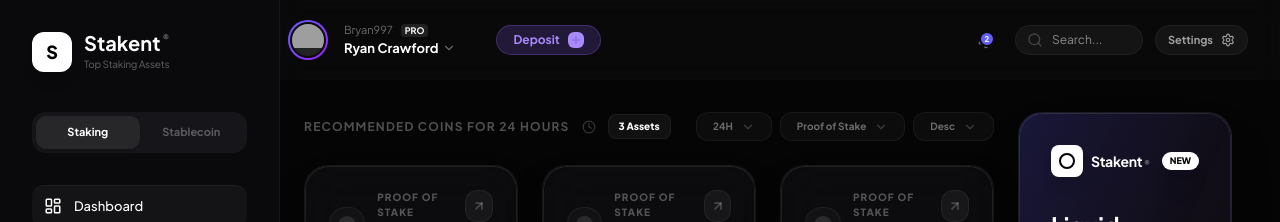
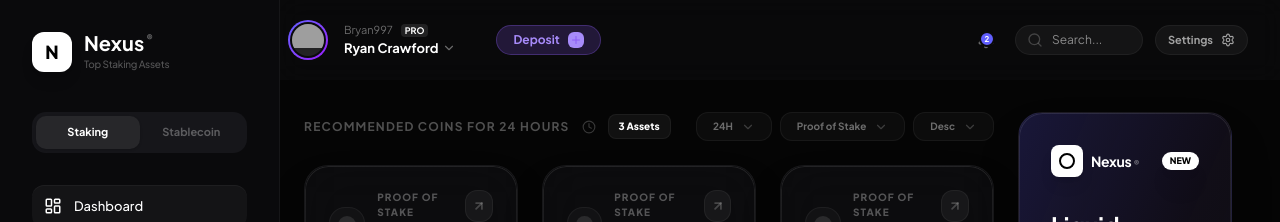
Before and after one commit to sebastianvasquezechavarria1234/nexus, a Next.js app: page / in a window 1280 px wide. Shown: the top 222 px of the page. Built offline with nearby package versions, Linux system fonts and the light colour scheme; grey boxes are pictures that could not be loaded.

Commit message:
brand: rename project to Nexus throughout the UI

```diff
--- a/src/app/page.tsx
+++ b/src/app/page.tsx
@@ -64,7 +64,7 @@
                  <div className="w-8 h-8 rounded-lg bg-white flex items-center justify-center shadow-lg">
                    <div className="w-4 h-4 rounded-full border-2 border-black"></div>
                  </div>
-                 <span className="text-[14px] font-bold tracking-tight">Stakent<span className="text-[9px] text-white/40 ml-0.5">®</span></span>
+                 <span className="text-[14px] font-bold tracking-tight">Nexus<span className="text-[9px] text-white/40 ml-0.5">®</span></span>
                </div>
                <span className="text-[9px] bg-white text-black px-2 py-0.5 rounded-full font-black uppercase shadow-xl">New</span>
              </div>
--- a/src/components/layout/Sidebar.tsx
+++ b/src/components/layout/Sidebar.tsx
@@ -35,9 +35,9 @@
     <aside className="w-[280px] bg-[#0a0a0c] flex flex-col h-screen fixed left-0 top-0 z-[50] overflow-y-auto border-r border-white/5">
       <div className="p-8">
         <div className="flex items-center gap-3 mb-10">
-          <div className="w-10 h-10 rounded-xl bg-white flex items-center justify-center text-black font-black text-lg shadow-lg">S</div>
+          <div className="w-10 h-10 rounded-xl bg-white flex items-center justify-center text-black font-black text-lg shadow-lg">N</div>
           <div>
-            <div className="text-xl font-bold leading-none">Stakent<span className="text-[10px] align-top text-white/40 ml-0.5">®</span></div>
+            <div className="text-xl font-bold leading-none">Nexus<span className="text-[10px] align-top text-white/40 ml-0.5">®</span></div>
             <div className="text-[10px] text-white/30 font-medium tracking-tight mt-1">Top Staking Assets</div>
           </div>
         </div>
@@ -107,7 +107,7 @@
               <Zap size={14} className="text-[#a78bfa]" />
               <span className="text-[11px] font-bold text-white/90">Activate Super</span>
             </div>
-            <p className="text-[10px] text-white/30">Unlock all features on Stakent</p>
+            <p className="text-[10px] text-white/30">Unlock all features on Nexus</p>
           </div>
           <div className="absolute top-[-20px] right-[-20px] w-16 h-16 bg-[#8b5cf6]/10 rounded-full blur-xl"></div>
         </button>
```
